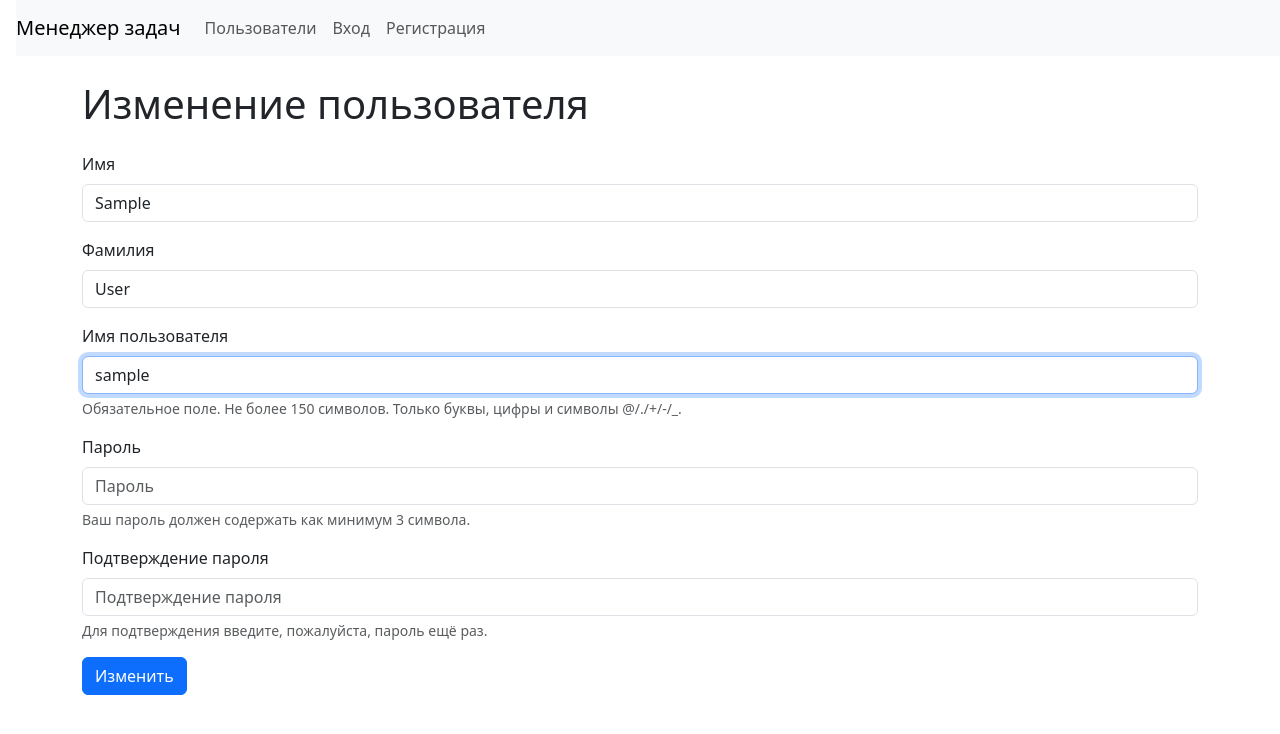
After one commit to skarj/python-project-52, a Django app: page /users/1/update/ in a window 1280 px wide. The commit adds this page. Shown: the top 734 px of the page. Run offline with Django 5.2, Linux system fonts and the light colour scheme; tables that the repository leaves empty hold one stand-in row (values such as "Sample post").

Commit message:
user update

```diff
--- /dev/null
+++ b/task_manager/templates/users/create_form.html
@@ -0,0 +1,22 @@
+{% extends "layout.html" %}
+{% block content %}
+<form method="post">
+    {% csrf_token %}
+    {{ form.non_field_errors }}
+    {% for field in form %}
+        <div class="mb-3">
+            <label for="{{ field.id_for_label }}" class="form-label">{{ field.label }}</label>
+            {{ field }}
+            {% for error in field.errors %}
+                <div class="invalid-feedback">
+                    {{ error }}
+                </div>
+            {% endfor %}
+            {% if field.help_text %}
+                <div class="form-text">{{ field.help_text|safe }}</div>
+            {% endif %}
+        </div>
+    {% endfor %}
+    <input class="btn btn-primary" type="submit" value="{% block button_name %}{% endblock %}">
+</form>
+{% endblock %}
--- a/task_manager/templates/users/index.html
+++ b/task_manager/templates/users/index.html
@@ -19,9 +19,9 @@
             <td>{{ user.first_name }} {{ user.last_name }}</td>
             <td>{{ user.date_joined }}</td>
             <td>
-                <a href="/users/{{ user.id }}/update/">Изменить</a>
+                <a href="{% url 'users_update' id=user.id %}">Изменить</a>
                 <br>
-                <a href="/users/{{ user.id }}/delete/">Удалить</a>
+                <a href="{% url 'users_delete' id=user.id %}">Удалить</a>
             </td>
         </tr>
         {% endfor %}
--- /dev/null
+++ b/task_manager/templates/users/update.html
@@ -0,0 +1,3 @@
+{% extends "users/create_form.html" %}
+{% block title %}Изменение пользователя{% endblock %}
+{% block button_name %}Изменить{% endblock %}
--- a/task_manager/users/forms.py
+++ b/task_manager/users/forms.py
@@ -24,11 +24,13 @@ class UserCreateForm(UserCreationForm):
         widget=forms.TextInput(attrs={'class': 'form-control', 'placeholder': 'Имя пользователя'})
     )
     password1 = forms.CharField(
+        required=True,
         label="Пароль",
         help_text="Ваш пароль должен содержать как минимум 3 символа.",
         widget=forms.PasswordInput(attrs={'class': 'form-control', 'placeholder': 'Пароль'})
     )
     password2 = forms.CharField(
+        required=True,
         label="Подтверждение пароля",
         help_text="Для подтверждения введите, пожалуйста, пароль ещё раз.",
         widget=forms.PasswordInput(attrs={'class': 'form-control', 'placeholder': 'Подтверждение пароля'})
--- a/task_manager/users/urls.py
+++ b/task_manager/users/urls.py
@@ -5,5 +5,6 @@ from task_manager.users import views
 urlpatterns = [
     path('', views.index, name='users_index'),
     path('create/', views.UserCreateView.as_view()),
-    path('<int:id>/delete/', views.UserDeleteView.as_view()),
+    path('<int:id>/delete/', views.UserDeleteView.as_view(), name='users_delete'),
+    path('<int:id>/update/', views.UserUpdateView.as_view(), name='users_update'),
 ]
--- a/task_manager/users/views.py
+++ b/task_manager/users/views.py
@@ -1,6 +1,7 @@
+from django.contrib import messages
 from django.contrib.auth.models import User
-from django.shortcuts import redirect, render
-from django.contrib import messages
+from django.shortcuts import redirect, render, get_object_or_404
+
 from django.views import View
 
 from task_manager.users import forms
@@ -28,7 +29,9 @@ class UserCreateView(View):
 
         if form.is_valid():
             form.save()
-            messages.success(request, "Пользователь успешно зарегистрирован")
+            messages.success(
+                request, "Пользователь успешно зарегистрирован"
+            )
             # user = form.save()
             # login(request, user)
             return redirect('users_index')
@@ -40,7 +43,7 @@ class UserCreateView(View):
 class UserDeleteView(View):
     def get(self, request, *args, **kwargs):
         user_id = kwargs.get('id')
-        user = User.objects.get(id=user_id)
+        user = get_object_or_404(User, id=user_id)
 
         return render(
             request, 'users/delete.html', {'user': user}
@@ -48,11 +51,38 @@ class UserDeleteView(View):
 
     def post(self, request, *args, **kwargs):
         user_id = kwargs.get('id')
-        user = User.objects.get(id=user_id)
-        if user:
-            user.delete()
+        user = get_object_or_404(User, id=user_id)
+        user.delete()
+        messages.success(
+            request, 'Пользователь успешно удален'
+        )
+
+        return redirect('users_index')
+
+
+class UserUpdateView(View):
+    def get(self, request, *args, **kwargs):
+        user_id = kwargs.get("id")
+        user = get_object_or_404(User, id=user_id)
+        form = forms.UserCreateForm(instance=user)
+
+        return render(
+            request, 'users/update.html', {'form': form}
+        )
+
+    def post(self, request, *args, **kwargs):
+        user_id = kwargs.get('id')
+        user = get_object_or_404(User, id=user_id)
+        form = forms.UserCreateForm(request.POST, instance=user)
+
+        if form.is_valid():
+            form.save()
             messages.success(
-                request, 'Пользователь успешно удален'
+                request, 'Пользователь успешно изменен'
             )
 
-        return redirect('users_index')
+            return redirect('users_index')
+
+        return render(
+            request, 'users/update.html', {'form': form}
+        )
```
Also changed, not shown: task_manager/templates/users/create.html (+2 -22 lines).
